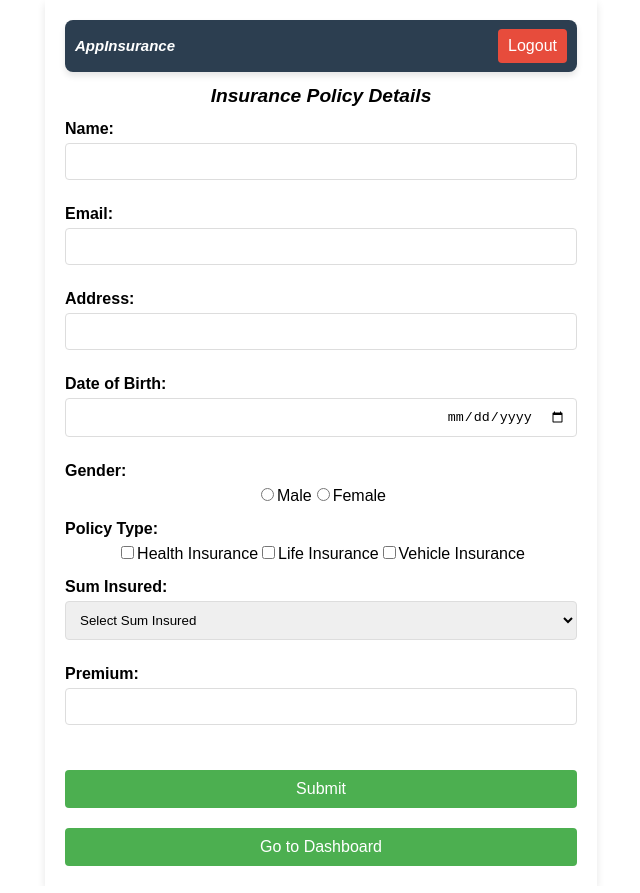
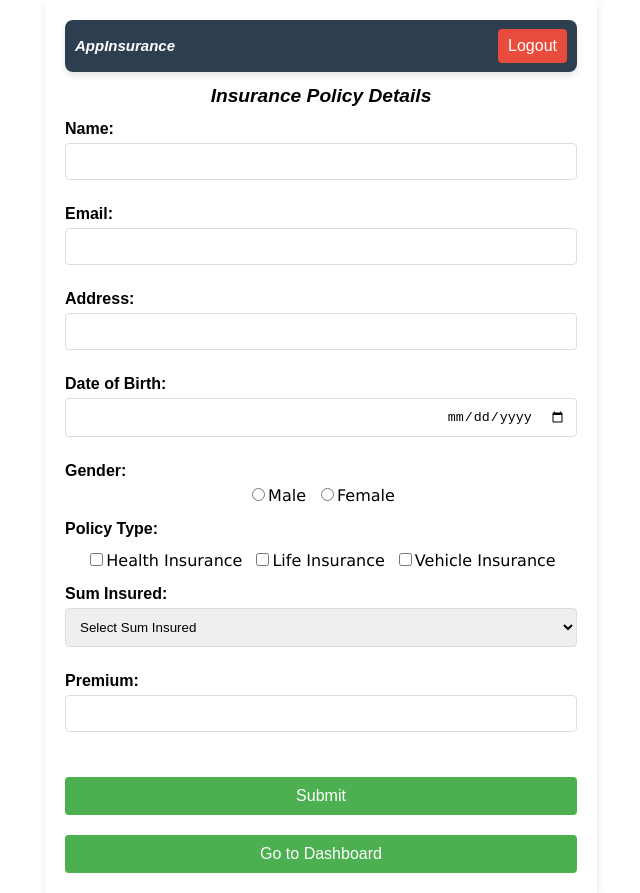
Before and after one commit to testerintelligent/expAppsurance, a React (Create React App) app in the folder Client/: page /insurance in a window 1280 px wide. Shown: the whole page, without its empty margins (319-959 px from the left). Built offline with nearby package versions, Linux system fonts and the light colour scheme; sample sign-in values are in the browser's storage.

Commit message:
Change style in insurance page field

```diff
--- a/Client/src/component/InsurancePage.jsx
+++ b/Client/src/component/InsurancePage.jsx
@@ -148,12 +148,12 @@ const InsurancePage = () => {
         <div className="form-group">
           <label className="insuranceLabel">Gender:</label>
           <div className="radio-group">
-            <label>
-              <input type="radio" name="Gender" value="Male" onChange={handleChange} checked={insuranceData.Gender === 'Male'} />
+            <label className='inputRadio'>
+              <input type="radio" className='inputRadiobutton' name="Gender" value="Male" onChange={handleChange} checked={insuranceData.Gender === 'Male'} />
               Male
             </label>
-            <label>
-              <input type="radio" name="Gender" value="Female" onChange={handleChange} checked={insuranceData.Gender === 'Female'} />
+            <label className='inputRadio'>
+              <input type="radio" className='inputRadiobutton' name="Gender" value="Female" onChange={handleChange} checked={insuranceData.Gender === 'Female'} />
               Female
             </label>
           </div>
@@ -164,16 +164,16 @@ const InsurancePage = () => {
         <div className="form-group">
           <label className="insuranceLabel">Policy Type:</label>
           <div className="checkbox-group">
-            <label>
-              <input type="checkbox" name="PolicyType" value="Health Insurance " onChange={handleChange} checked={insuranceData.PolicyType.includes('Health Insurance ')} />
+            <label className='inputCheckBox'>
+              <input type="checkbox" className='inputCheckBox' name="PolicyType" value="Health Insurance " onChange={handleChange} checked={insuranceData.PolicyType.includes('Health Insurance ')} />
               Health Insurance
-            </label>
-            <label>
-              <input type="checkbox" name="PolicyType" value="Life Insurance " onChange={handleChange} checked={insuranceData.PolicyType.includes('Life Insurance ')} />
+            </label >
+            <label className='inputCheckBox'>
+              <input type="checkbox" className='inputCheckBox' name="PolicyType" value="Life Insurance " onChange={handleChange} checked={insuranceData.PolicyType.includes('Life Insurance ')} />
               Life Insurance
             </label>
-            <label>
-              <input type="checkbox" name="PolicyType" value="Vehicle Insurance " onChange={handleChange} checked={insuranceData.PolicyType.includes('Vehicle Insurance ')} />
+            <label className='inputCheckBox'>
+              <input type="checkbox" className='inputCheckBox' name="PolicyType" value="Vehicle Insurance " onChange={handleChange} checked={insuranceData.PolicyType.includes('Vehicle Insurance ')} />
               Vehicle Insurance
             </label>
           </div>
--- a/Client/src/style/InsurancePage.css
+++ b/Client/src/style/InsurancePage.css
@@ -68,3 +68,19 @@
   .insuranceDashboardButton:hover {
     background-color: #45a049;
   }
+  .inputRadio{
+    margin: 5px;
+    font: bold;
+    font-size: 16px;
+    font-family: 'Lucida Sans', 'Lucida Sans Regular', 'Lucida Grande', 'Lucida Sans Unicode', Geneva, Verdana, sans-serif;
+  }
+  .inputRadiobutton{
+    size: 8px;
+  }
+  .inputCheckBox{
+   padding: 5px;
+    margin-top: 10px;
+    font-family: 'Lucida Sans', 'Lucida Sans Regular', 'Lucida Grande', 'Lucida Sans Unicode', Geneva, Verdana, sans-serif;
+    font-size: 16px;
+    font: bold;
+  }
```
